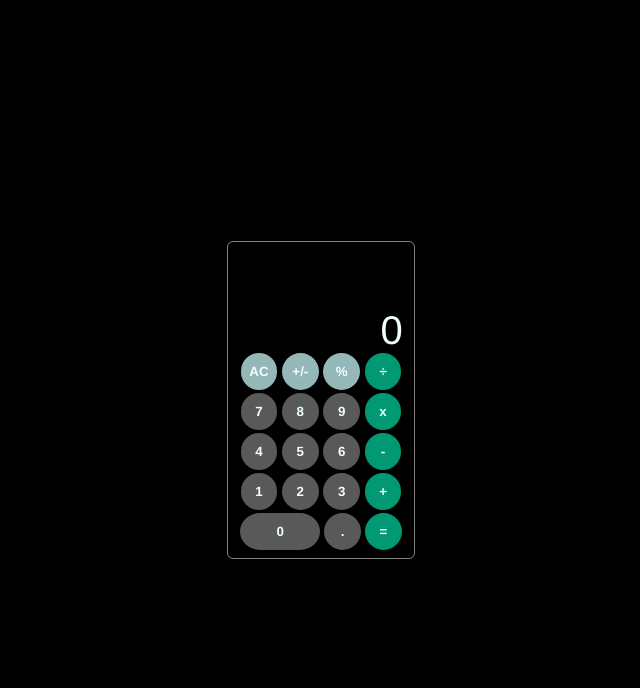
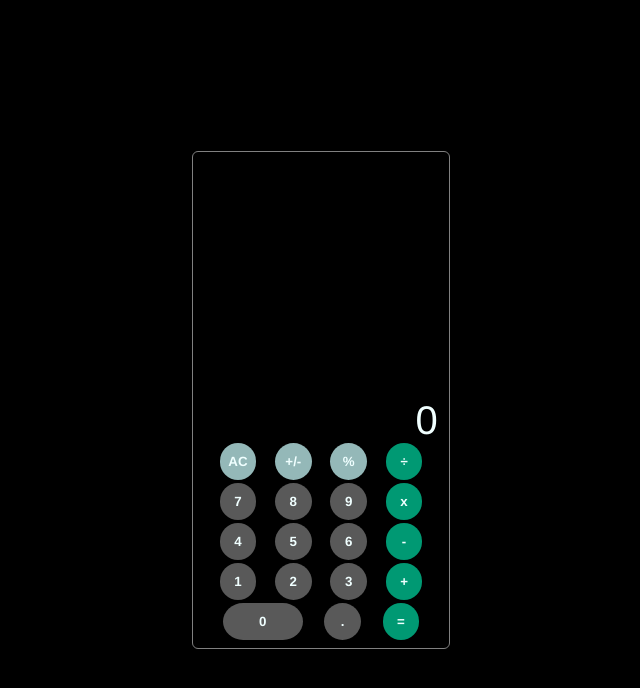
Before and after one commit to tacticalParmesan/iOScalculator-clone, a plain HTML site: page index.html in a window 1280 px wide. Shown: the whole page, without its empty margins (319-959 px from the left). Drawn offline with Linux system fonts and the light colour scheme.

Commit message:
Changed minimum sizes

```diff
--- a/style.css
+++ b/style.css
@@ -24,8 +24,8 @@ body {
     padding: 0.5rem;
     display: flex;
     flex-direction: column;
-    min-height: 300px;
-    min-width: 170px;
+    min-height: 60vh;
+    min-width: 30vh;
     justify-content: flex-end;
 
 }
@@ -99,3 +99,9 @@ button {
     background-color: var(--selected-operation-bg);
     color: var(--default-operation-bg);
 }
+
+/* ----------- Mobile support ------------ */
+
+ @media screen {
+
+ }
```
